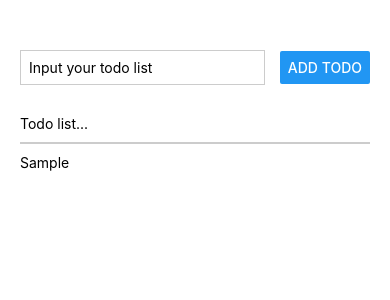
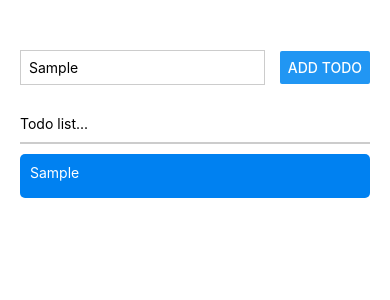
Before and after one commit to nguyenhuykhai/learn-react-native, a React Native app: screen / in a window 390 px wide. Both pictures are taken after typing "Sample" into the empty fields and a click on the button "ADD TODO". Shown: the top 300 px of the page. Built offline with nearby package versions, Linux system fonts and the light colour scheme.

Commit message:
🔖 LESSON 3
- Scroll View && FlatList
- Apply lazy loading large data with FlatList Component

```diff
--- a/App.js
+++ b/App.js
@@ -1,6 +1,6 @@
 import { StatusBar } from 'expo-status-bar';
 import { useState } from 'react';
-import { StyleSheet, Text, View, TextInput, Button } from 'react-native';
+import { StyleSheet, Text, View, TextInput, Button, FlatList } from 'react-native';
 
 export default function App() {
   const [todo, setTodo] = useState([]);
@@ -11,21 +11,28 @@ export default function App() {
   }
 
   function handleAddTodo() {
-    setTodo(todo => [...todo, enterText]);
-    setEnterText('');
+    setTodo(todo => [...todo, { id: Math.random().toString(), text: enterText }]);
+    // setEnterText('');
   }
 
   return (
     <View style={styles.container}>
       <View style={styles.inputContainer}>
-        <TextInput style={{ width: '70%', padding: 8, marginRight: 2, borderWidth: 1, borderColor: '#cccccc' }} value={enterText} placeholder='Input your todo list' onChangeText={handleExterText}/>
-        <Button title='Add Todo' onPress={handleAddTodo}/>
+        <TextInput style={{ width: '70%', padding: 8, marginRight: 2, borderWidth: 1, borderColor: '#cccccc' }} value={enterText} placeholder='Input your todo list' onChangeText={handleExterText} />
+        <Button title='Add Todo' onPress={handleAddTodo} />
       </View>
       <View style={styles.listContainer}>
-        <Text style={{ paddingBottom:10, borderBottomWidth:2, borderBottomColor: '#cccccc' }}>Todo list...</Text>
-        {todo.map((item, index) => (
-            <Text key={index} style={styles.itemTodo}>{item}</Text>
-        ))}
+        <Text style={{ paddingBottom: 10, borderBottomWidth: 2, borderBottomColor: '#cccccc' }}>Todo list...</Text>
+        <FlatList data={todo} renderItem={(itemData) => {
+          return (
+            <View style={styles.itemTodo}>
+              <Text style={styles.itemText}>{itemData.item.text}</Text>
+            </View>
+          )
+        }}
+          alwaysBounceVertical={false}
+          keyExtractor={(item) => item.id}
+        />
       </View>
     </View>
   );
@@ -50,7 +57,13 @@ const styles = StyleSheet.create({
     marginVertical: 10,
   },
   itemTodo: {
-    paddingTop: 10,
+    marginTop: 10,
+    padding: 10,
     height: 44,
+    backgroundColor: '#0081f1',
+    borderRadius: 5,
   },
+  itemText: {
+    color: '#ffffff',
+  }
 });
```
